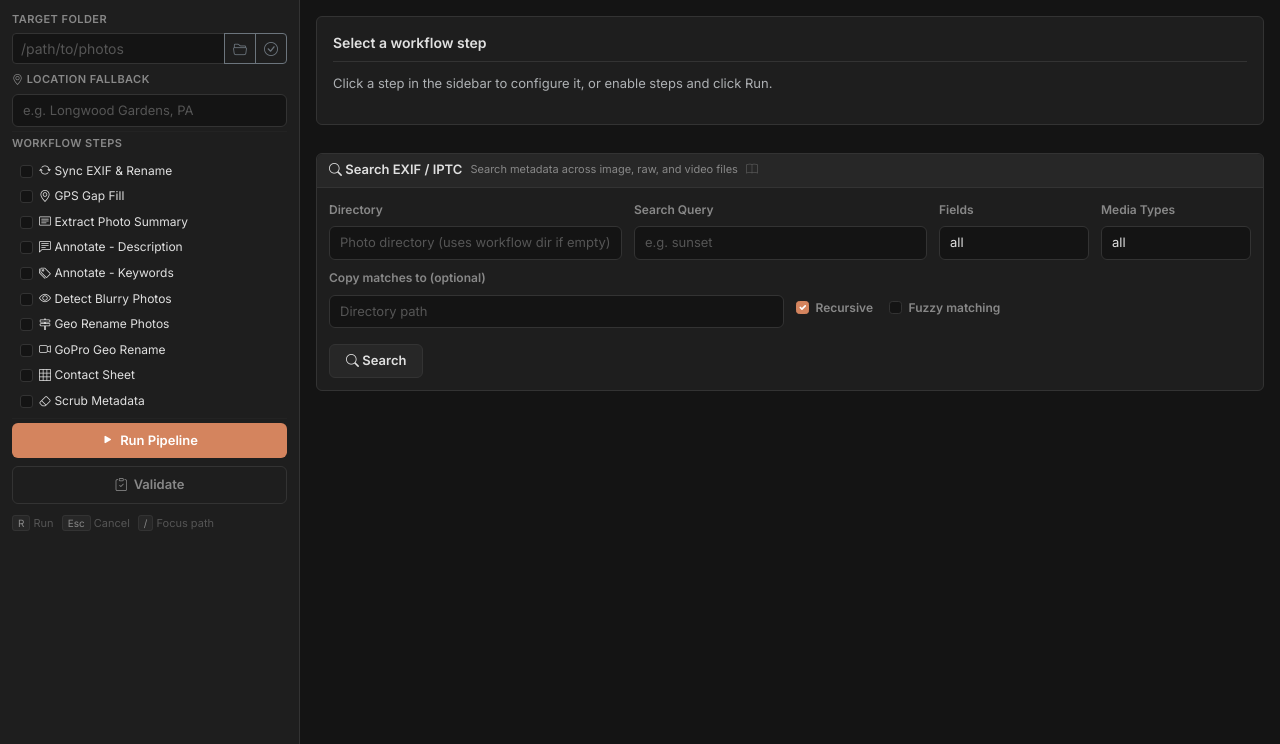
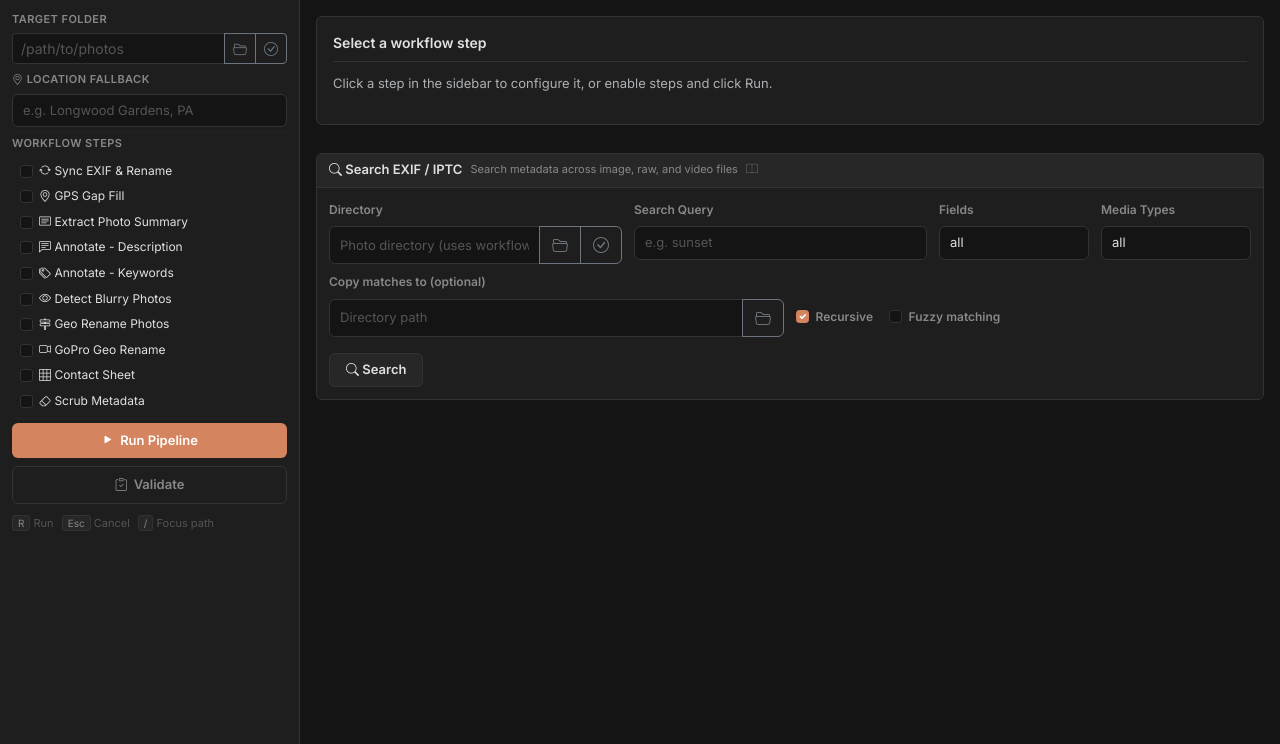
Before and after one commit to igoros777/photoshell, a Python web app: template ui/flask/templates/index.html in a window 1280 px wide. Shown: the part 56-800 px from the top of the page. Run offline with Jinja, Linux system fonts and the light colour scheme; the template is opened without the code that fills it, so the values that code supplies are empty; some libraries are stand-ins or nearby versions.

Commit message:
Add folder browsing and validation to Search EXIF/IPTC fields
- Directory field: added browse button (opens folder browser modal)
  and validate button (checks path, shows photo count)
- Copy matches to field: added browse button for folder selection
- Both fields reuse the existing folder browser modal via the
  browserTarget routing pattern used by Target Folder and Backup

Co-Authored-By: Claude Opus 4.6 (1M context) <noreply@anthropic.com>

```diff
--- a/ui/flask/static/js/app.js
+++ b/ui/flask/static/js/app.js
@@ -1012,6 +1012,11 @@ document.addEventListener("DOMContentLoaded", function() {
         if (selected) {
             if (browserTarget === "backup-dest") {
                 document.getElementById("backup-dest").value = selected;
+            } else if (browserTarget === "search-dir") {
+                document.getElementById("search-dir").value = selected;
+                validateSearchDir(selected);
+            } else if (browserTarget === "search-copy") {
+                document.getElementById("search-copy-to").value = selected;
             } else {
                 photoDirInput.value = selected;
                 validateFolder(selected);
@@ -1020,6 +1025,67 @@ document.addEventListener("DOMContentLoaded", function() {
         browserTarget = null;
         browserModal.hide();
     });
+
+    // ---- Search directory browse + validate ----
+
+    var searchDirBrowseBtn = document.getElementById("btn-search-browse-dir");
+    var searchDirValidateBtn = document.getElementById("btn-search-validate-dir");
+    var searchCopyBrowseBtn = document.getElementById("btn-search-browse-copy");
+    var searchDirStatus = document.getElementById("search-dir-status");
+
+    if (searchDirBrowseBtn) {
+        searchDirBrowseBtn.addEventListener("click", function() {
+            browserTarget = "search-dir";
+            var searchDir = document.getElementById("search-dir");
+            var startPath = searchDir.value.trim() || photoDirInput.value.trim() || "/";
+            browseToPath(startPath);
+            browserModal.show();
+        });
+    }
+
+    if (searchCopyBrowseBtn) {
+        searchCopyBrowseBtn.addEventListener("click", function() {
+            browserTarget = "search-copy";
+            var copyTo = document.getElementById("search-copy-to");
+            var startPath = copyTo.value.trim() || photoDirInput.value.trim() || "/";
+            browseToPath(startPath);
+            browserModal.show();
+        });
+    }
+
+    function validateSearchDir(path) {
+        if (!searchDirStatus) return;
+        if (!path) { searchDirStatus.innerHTML = ""; return; }
+        searchDirStatus.innerHTML = '<span class="text-muted"><i class="bi bi-arrow-repeat"></i> Checking...</span>';
+        fetch("/api/validate_folder?path=" + encodeURIComponent(path))
+            .then(function(res) { return res.json(); })
+            .then(function(data) {
+                if (data.valid) {
+                    var msg = '<span style="color:var(--ps-success)"><i class="bi bi-check-circle-fill"></i> Valid</span>';
+                    if (data.photo_count !== undefined) {
+                        msg += ' <span class="text-muted">(' + data.photo_count + ' photos)</span>';
+                    }
+                    if (data.warning) {
+                        msg += '<br><span style="color:var(--ps-warning);font-size:11px"><i class="bi bi-exclamation-triangle"></i> ' + data.warning + '</span>';
+                    }
+                    if (data.path) {
+                        msg += '<br><span class="text-muted" style="font-size:11px">(resolved: ' + data.path + ')</span>';
+                    }
+                    searchDirStatus.innerHTML = msg;
+                } else {
+                    searchDirStatus.innerHTML = '<span style="color:var(--ps-danger)"><i class="bi bi-x-circle-fill"></i> ' + (data.reason || "Invalid directory") + '</span>';
+                }
+            })
+            .catch(function() {
+                searchDirStatus.innerHTML = '<span style="color:var(--ps-danger)"><i class="bi bi-x-circle-fill"></i> Validation failed</span>';
+            });
+    }
+
+    if (searchDirValidateBtn) {
+        searchDirValidateBtn.addEventListener("click", function() {
+            validateSearchDir(document.getElementById("search-dir").value.trim());
+        });
+    }
 
     // ---- Collect form data ----
 
--- a/ui/flask/templates/index.html
+++ b/ui/flask/templates/index.html
@@ -567,8 +567,15 @@
                 <div class="field-row">
                     <div style="flex:2">
                         <label class="form-label">Directory</label>
-                        <input type="text" class="form-control" id="search-dir"
-                               placeholder="Photo directory (uses workflow dir if empty)">
+                        <div class="input-group">
+                            <input type="text" class="form-control" id="search-dir"
+                                   placeholder="Photo directory (uses workflow dir if empty)">
+                            <button class="btn btn-outline-secondary" type="button" id="btn-search-browse-dir"
+                                    title="Browse folders"><i class="bi bi-folder2-open"></i></button>
+                            <button class="btn btn-outline-secondary" type="button" id="btn-search-validate-dir"
+                                    title="Validate folder"><i class="bi bi-check-circle"></i></button>
+                        </div>
+                        <div id="search-dir-status" style="font-size:12px"></div>
                     </div>
                     <div style="flex:2">
                         <label class="form-label">Search Query</label>
@@ -595,8 +602,12 @@
                 <div class="field-row mt-2">
                     <div>
                         <label class="form-label">Copy matches to (optional)</label>
-                        <input type="text" class="form-control" id="search-copy-to"
-                               placeholder="Directory path">
+                        <div class="input-group">
+                            <input type="text" class="form-control" id="search-copy-to"
+                                   placeholder="Directory path">
+                            <button class="btn btn-outline-secondary" type="button" id="btn-search-browse-copy"
+                                    title="Browse folders"><i class="bi bi-folder2-open"></i></button>
+                        </div>
                     </div>
                     <div class="d-flex align-items-end gap-3 pb-1">
                         <div class="form-check">
```
